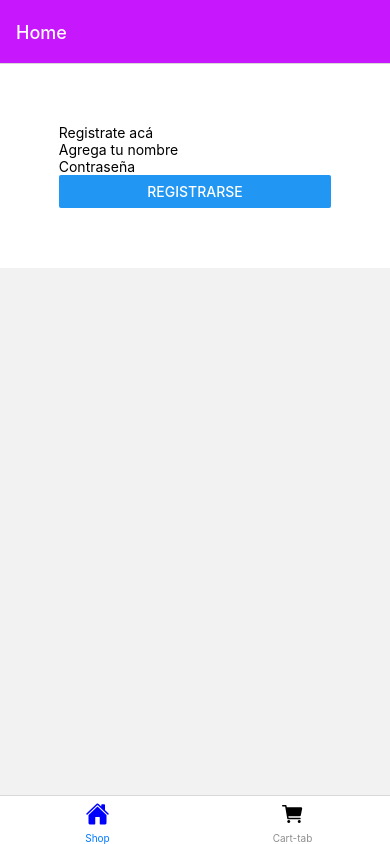
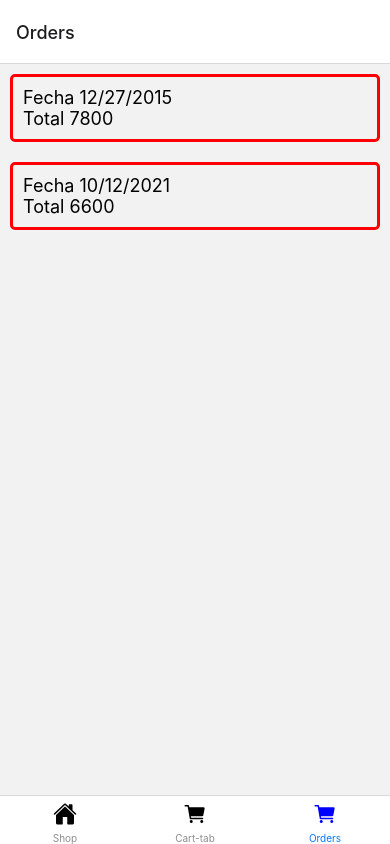
Before and after one commit to JuanManuelLopez10/appreactnative, a React Native app: screen /Orders in a window 390 px wide. Built offline with nearby package versions, Linux system fonts and the light colour scheme.

Commit message:
agregué el OrderScreen

```diff
--- /dev/null
+++ b/data/orders.js
@@ -0,0 +1,51 @@
+export const ORDERS = [
+    {
+        id: '1',
+        date: '2015-12-27',
+        total: 7800,
+        items: [
+            {
+                id: '111111',
+                category: '1',
+                nombre: 'Asado de tira',
+                precio: 399,
+                cantidad: 1
+            },
+            {
+                id: '211112',
+                category: '2',
+                nombre: 'Sal gruesa',
+                precio: 70,
+                cantidad: 1
+            }
+        ]
+    },
+    {
+        id: '2',
+        date: 1633996902036,
+        total: 6600,
+        items: [
+            {
+                id: '111113',
+                category: '1',
+                nombre: 'Morcilla salada',
+                precio: 423,
+                cantidad: 1
+            },
+            {
+                id: '211111',
+                category: '2',
+                nombre: 'Sal fina',
+                precio: 50,
+                cantidad: 1
+            },
+            {
+                id: '111112',
+                category: '1',
+                nombre: 'Chorizo',
+                precio: 409,
+                cantidad: 1
+            }
+        ]
+    }
+]
--- /dev/null
+++ b/src/components/OrderItem.js
@@ -0,0 +1,41 @@
+import { StyleSheet, Text, TouchableOpacity, View } from 'react-native'
+import React from 'react'
+import { Ionicons } from '@expo/vector-icons';
+import Colors from '../constants/Colors';
+
+const formatDay = (time) => {
+    const date = new Date(time);
+    return date.toLocaleDateString()
+}
+
+const OrderItem = ({ item }) => {
+    return (
+        <View style={styles.order}>
+            <View>
+                <Text style={styles.date}>Fecha {formatDay(item.date)}</Text>
+                <Text style={styles.total}>Total {item.total}</Text>
+            </View>
+        </View>
+    )
+}
+
+export default OrderItem
+
+const styles = StyleSheet.create({
+    order: {
+        flexDirection: 'row',
+        justifyContent: 'space-between',
+        alignItems: 'center',
+        padding: 10,
+        margin: 10,
+        borderColor: 'red',
+        borderWidth: 3,
+        borderRadius: 5
+    },
+    date: {
+        fontSize: 18,
+    },
+    total: {
+        fontSize: 18,
+    }
+})
--- a/src/components/CartScreen.js
+++ b/src/components/screens/CartScreen.js
@@ -1,7 +1,7 @@
 import { FlatList, StyleSheet, Text, View } from 'react-native'
 import React from 'react'
-import CartItem from './CartItem'
-import { DATOS } from '../../data/datos'
+import CartItem from '../CartItem'
+import { DATOS } from '../../../data/datos'
 
 const CartScreen = () => {
   const datos = DATOS
--- /dev/null
+++ b/src/components/screens/OrderScreen.js
@@ -0,0 +1,20 @@
+import { FlatList, StyleSheet, Text, View } from 'react-native'
+import React from 'react'
+import OrderItem from '../OrderItem'
+import { ORDERS } from '../../../data/orders'
+
+const OrderScreen = () => {
+
+    const renderCardItem = (itemData) => (
+        <OrderItem item={itemData.item}/>
+    )
+  return (
+    <View>
+        <FlatList data={ORDERS} keyExtractor={(item) => item.id.toString()} renderItem={renderCardItem} numColumns={1}/>
+    </View>
+  )
+}
+
+export default OrderScreen
+
+const styles = StyleSheet.create({})
--- a/src/navigation/CartNavigate.js
+++ b/src/navigation/CartNavigate.js
@@ -2,7 +2,7 @@ import { Platform, StyleSheet, Text, View } from 'react-native'
 import React from 'react'
 import { createNativeStackNavigator } from '@react-navigation/native-stack'
 import Colors from '../constants/Colors'
-import CartScreen from '../components/CartScreen'
+import CartScreen from '../components/screens/CartScreen'
 
 const Stack = createNativeStackNavigator()
 const CartNavigate = () => {
--- a/src/navigation/TabsNavigator.js
+++ b/src/navigation/TabsNavigator.js
@@ -4,17 +4,23 @@ import Navigate from './Navigate'
 import CartNavigate from './CartNavigate'
 import { createBottomTabNavigator } from '@react-navigation/bottom-tabs'
 import { Ionicons } from '@expo/vector-icons'
+import OrderScreen from '../components/screens/OrderScreen'
 
 const BottomTabs = createBottomTabNavigator()
 const TabsNavigator = () => {
   return (
-    <BottomTabs.Navigator screenOptions={{headerShown: false}}>
+    <BottomTabs.Navigator>
         <BottomTabs.Screen name='Shop' component={Navigate} options={{tabBarIcon: ({ focused }) => (
           <View>
             <Ionicons name='md-home' size={24} color={focused ? 'blue' : 'black'}/>
           </View>
         )}}/>
         <BottomTabs.Screen name='Cart-tab' component={CartNavigate} options={{tabBarIcon: ({ focused }) => (
+          <View>
+            <Ionicons name='md-cart' size={24} color={focused ? 'blue' : 'black'}/>
+          </View>
+        )}}/>
+                <BottomTabs.Screen name='Orders' component={OrderScreen} options={{tabBarIcon: ({ focused }) => (
           <View>
             <Ionicons name='md-cart' size={24} color={focused ? 'blue' : 'black'}/>
           </View>
```
